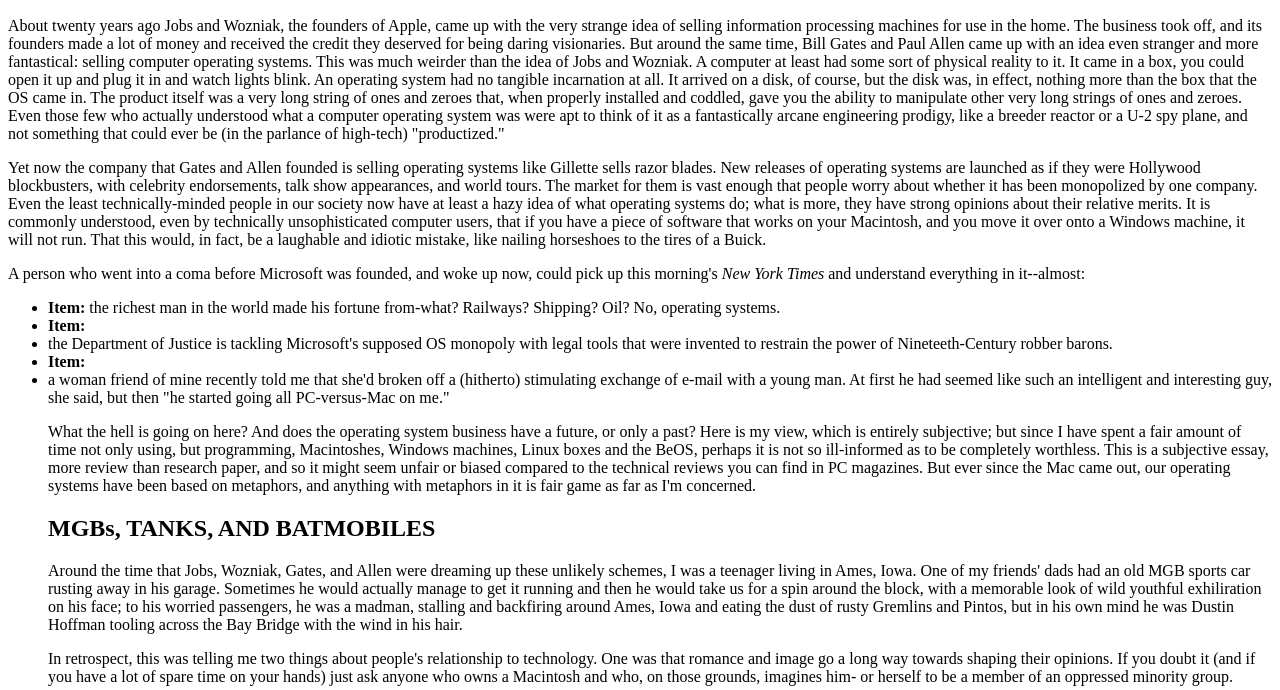
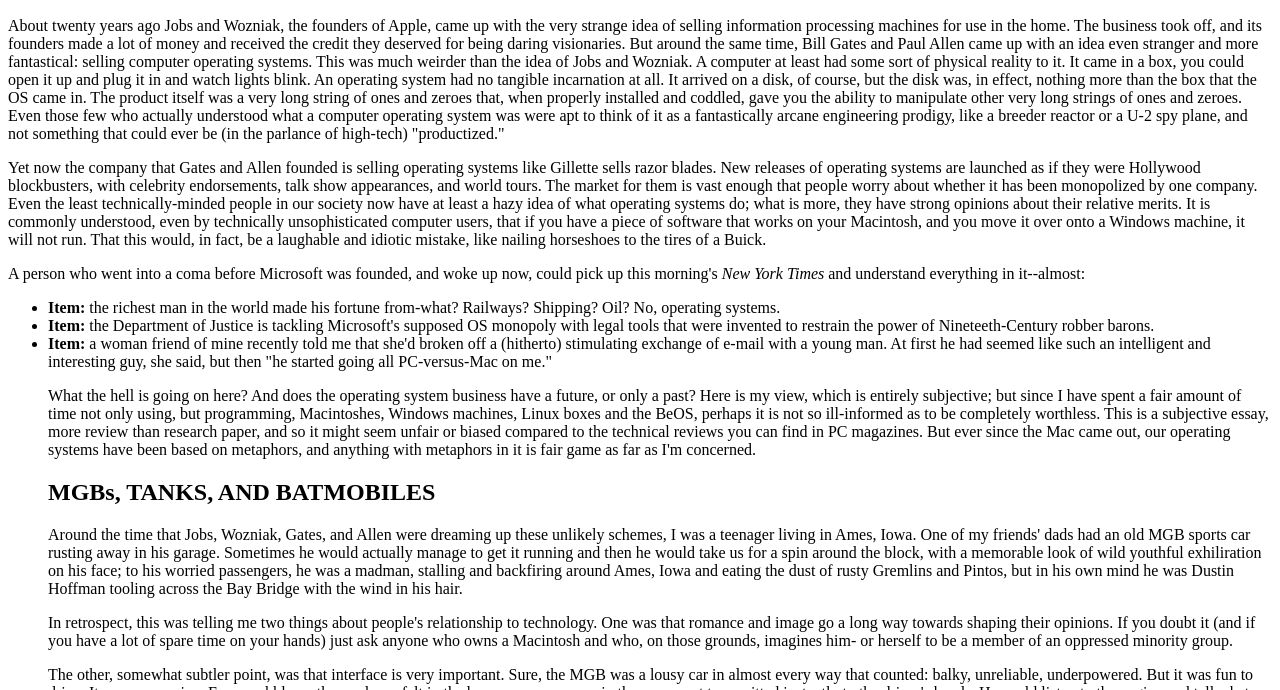
Before and after one commit to hiwi2021/hiwi2021.github.io, a plain HTML site: page Week01/index.html in a window 1280 px wide. Shown: the part 110-800 px from the top of the page. Drawn offline with Linux system fonts and the light colour scheme.

Commit message:
This is my first draft of week 1

```diff
--- a/Week01/index.html
+++ b/Week01/index.html
@@ -17,8 +17,8 @@
 
 <ul>
   <li><strong>Item:</strong> the richest man in the world made his fortune from-what? Railways? Shipping? Oil? No, operating systems.</li>
-  <li><strong>Item:<li></strong> the Department of Justice is tackling Microsoft's supposed OS monopoly with legal tools that were invented to restrain the power of Nineteeth-Century robber barons.</li>
-  <li><strong>Item:<li></strong> a woman friend of mine recently told me that she'd broken off a (hitherto) stimulating exchange of e-mail with a young man. At first he had seemed like such an intelligent and interesting guy, she said, but then "he started going all PC-versus-Mac on me."</li>
+  <li><strong>Item:</strong> the Department of Justice is tackling Microsoft's supposed OS monopoly with legal tools that were invented to restrain the power of Nineteeth-Century robber barons.</li>
+  <li><strong>Item:</strong> a woman friend of mine recently told me that she'd broken off a (hitherto) stimulating exchange of e-mail with a young man. At first he had seemed like such an intelligent and interesting guy, she said, but then "he started going all PC-versus-Mac on me."</li>
 <p>What the hell is going on here? And does the operating system business have a future, or only a past? Here is my view, which is entirely subjective; but since I have spent a fair amount of time not only using, but programming, Macintoshes, Windows machines, Linux boxes and the BeOS, perhaps it is not so ill-informed as to be completely worthless. This is a subjective essay, more review than research paper, and so it might seem unfair or biased compared to the technical reviews you can find in PC magazines. But ever since the Mac came out, our operating systems have been based on metaphors, and anything with metaphors in it is fair game as far as I'm concerned.</p>
 
 <h2>MGBs, TANKS, AND BATMOBILES</h2>
```
